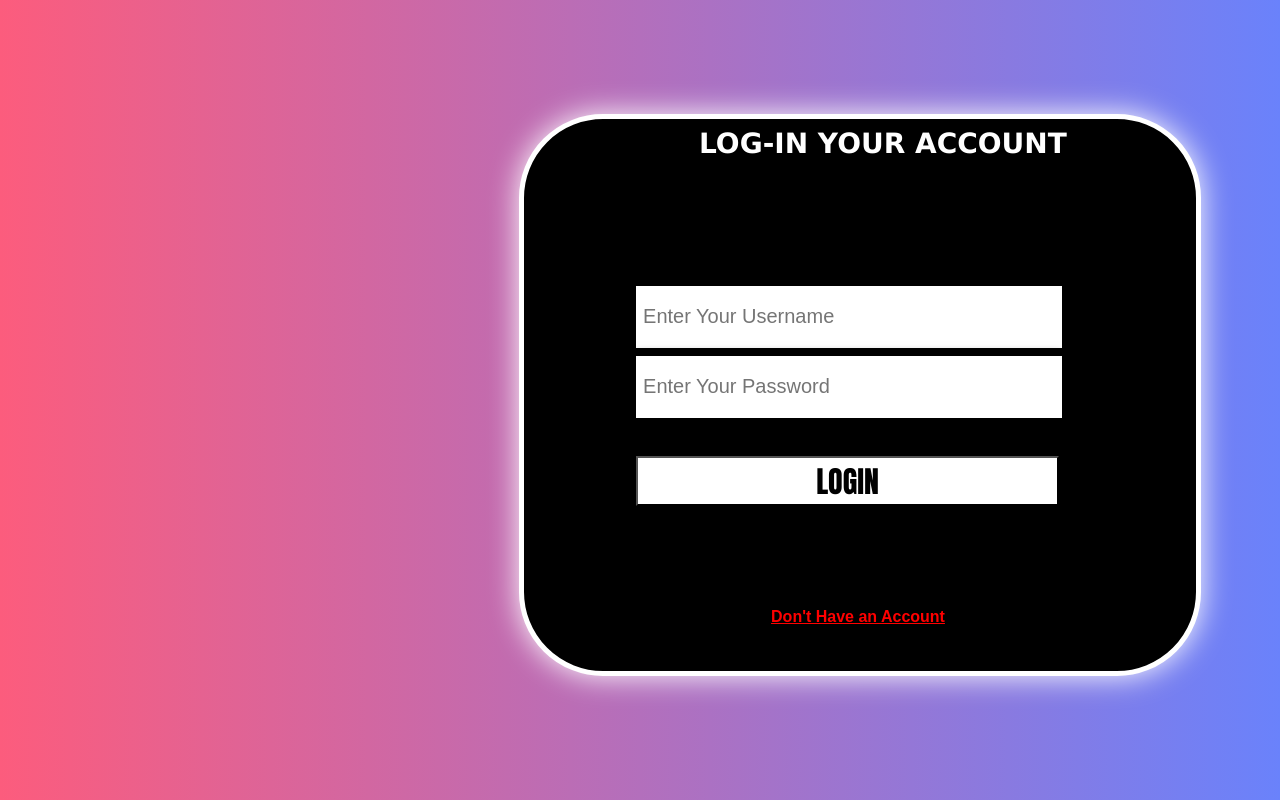
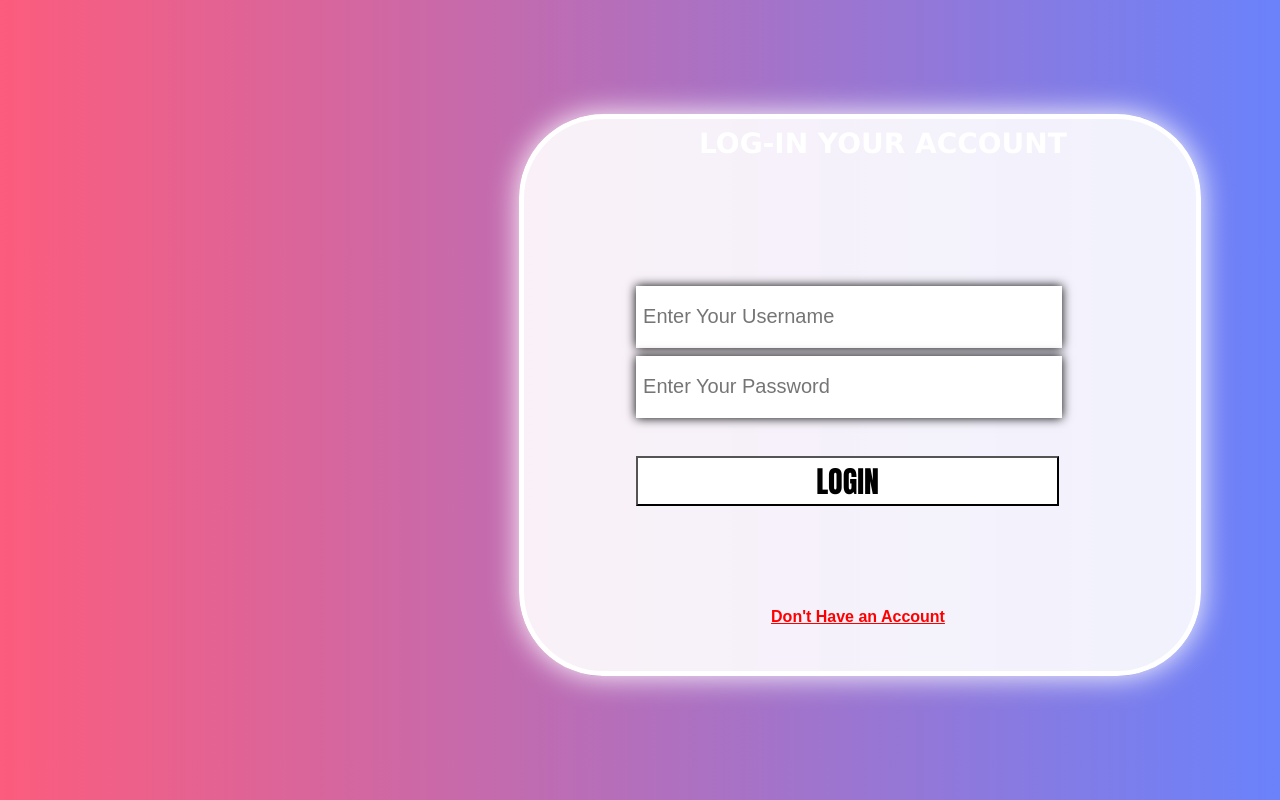
Before and after one commit to Wawayooo/DjangoSocialMedia, a Django app: page / in a window 1280 px wide. Run offline with Django 5.2, Linux system fonts and the light colour scheme.

Commit message:
Changes in Style

```diff
--- a/Static/style/Login.css
+++ b/Static/style/Login.css
@@ -12,7 +12,7 @@ body{
 }
 
 .container {
-  background: black;
+  background-color: rgba(255, 255, 255, 0.9);
   height: 65%;
   width: 80%;
   display: grid;
```
